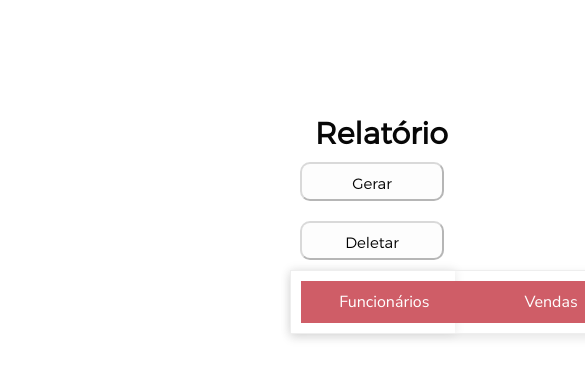
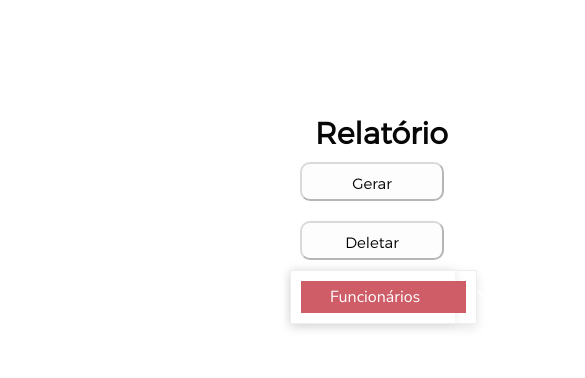
Before and after one commit to AmandaJacomette/TrabalhoBD-ES, a React (Create React App) app in the folder frontend/: page /Relatorios in a window 390 px wide. Shown: the top 378 px of the page, 585 px wide, since content can reach past the window. Built offline with nearby package versions, Linux system fonts and the light colour scheme.

Commit message:
Update CSS

```diff
--- a/frontend/src/components/style/style.css
+++ b/frontend/src/components/style/style.css
@@ -249,7 +249,7 @@ h1 {
 }
 
 .mtable{
-  display: inline-block;
+  display: flex;
   width: 80%;
   height: 100%;
   background: #fff;
@@ -302,7 +302,7 @@ h1 {
 
 .header__item {
 
-  padding: 10px;
+  padding: 5px;
   font: "Nunito Sans", sans-serif;
 }
 
@@ -529,6 +529,14 @@ h1 {
 
   }
 
+  .table{
+    width:150%;
+  }
+
+  .mform .table {
+    width:100%;
+  }
+
 }
 
 @media screen and (max-width: 1030px){
```
